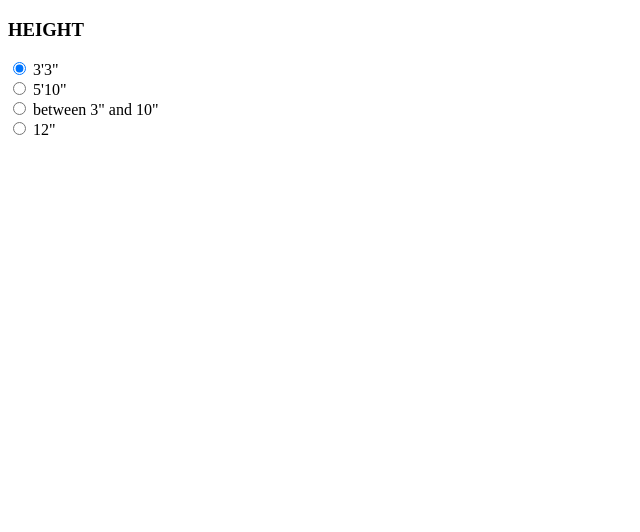
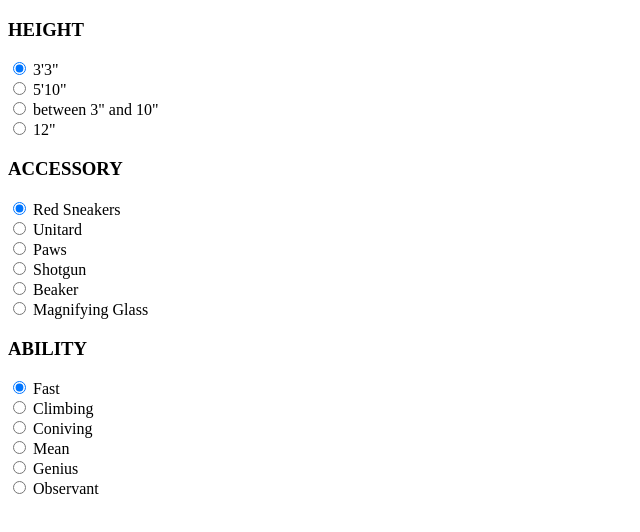
Before and after one commit to emmalgs/character-builder, a plain HTML site: page index.html in a window 1280 px wide. Shown: the whole page, without its empty margins (0-640 px from the left). Drawn offline with Linux system fonts and the light colour scheme.

Commit message:
add accessory and ability options
co-authored-by: Emma Gerigscott <elgerig@gmail.com>
dquote> co-authored-by: Raed Omar <raed.alkhanbashi@gmail.com>

```diff
--- a/index.html
+++ b/index.html
@@ -21,6 +21,43 @@
         <input type="radio" name="height" id="height4" value="height4">
         <label for="height4">12"</label>
         <br>
+        <h3>ACCESSORY</h3>
+        <input type="radio" name="acc" id="acc1" value="acc1" checked>
+        <label for="acc1">Red Sneakers</label>
+        <br>
+        <input type="radio" name="acc" id="acc2" value="acc2">
+        <label for="acc2">Unitard</label>
+        <br>
+        <input type="radio" name="acc" id="acc3" value="acc3">
+        <label for="acc3">Paws</label>
+        <br>
+        <input type="radio" name="acc" id="acc4" value="acc4">
+        <label for="acc4">Shotgun</label>
+        <br>
+        <input type="radio" name="acc" id="acc5" value="acc5">
+        <label for="acc5">Beaker</label>
+        <br>
+        <input type="radio" name="acc" id="acc6" value="acc6">
+        <label for="acc6">Magnifying Glass</label>
+        <br>
+        <h3>ABILITY</h3>
+        <input type="radio" name="ability" id="ability1" value="ability1" checked>
+        <label for="ability1">Fast</label>
+        <br>
+        <input type="radio" name="ability" id="ability2" value="ability2">
+        <label for="ability2">Climbing</label>
+        <br>
+        <input type="radio" name="ability" id="ability3" value="ability3">
+        <label for="ability3">Coniving</label>
+        <br>
+        <input type="radio" name="ability" id="ability4" value="ability4">
+        <label for="ability4">Mean</label>
+        <br>
+        <input type="radio" name="ability" id="ability5" value="ability5">
+        <label for="acc5">Genius</label>
+        <br>
+        <input type="radio" name="ability" id="ability6" value="abilty6">
+        <label for="ability6">Observant</label>
     </form>
 </body>
 </html>
```
